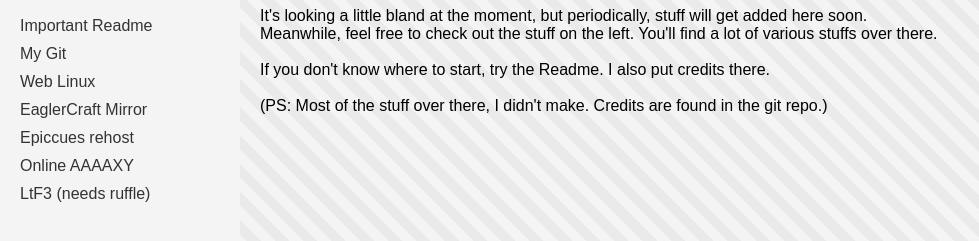
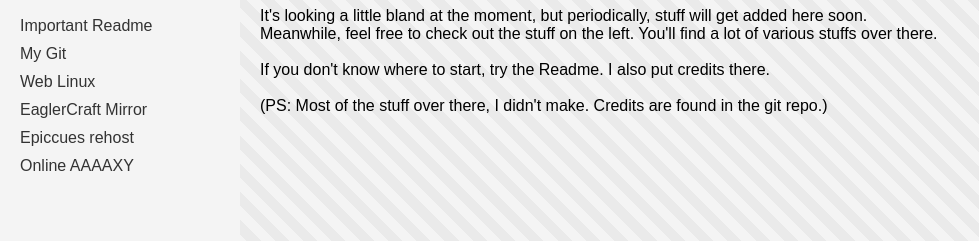
Before and after one commit to mrsofanthiel/mrsofanthiel.github.io, a plain HTML site: page index.html in a window 1280 px wide. Shown: the part 71-312 px from the top of the page, without its empty margins (0-979 px from the left). Drawn offline with Linux system fonts and the light colour scheme.

Commit message:
Update index.html

```diff
--- a/index.html
+++ b/index.html
@@ -45,7 +45,6 @@
         <a href="eaglercraft.html">EaglerCraft Mirror</a>
         <a href="placeholder.html">Epiccues rehost</a>
         <a href="https://rm.cloudns.org/aaaaxy/current/aaaaxy.html">Online AAAAXY</a>
-        <a href="learntofly3.html">LtF3 (needs ruffle)</a>
     </div>
     <div class="content">
         <h1>Welcome to my Website!</h1>
```
